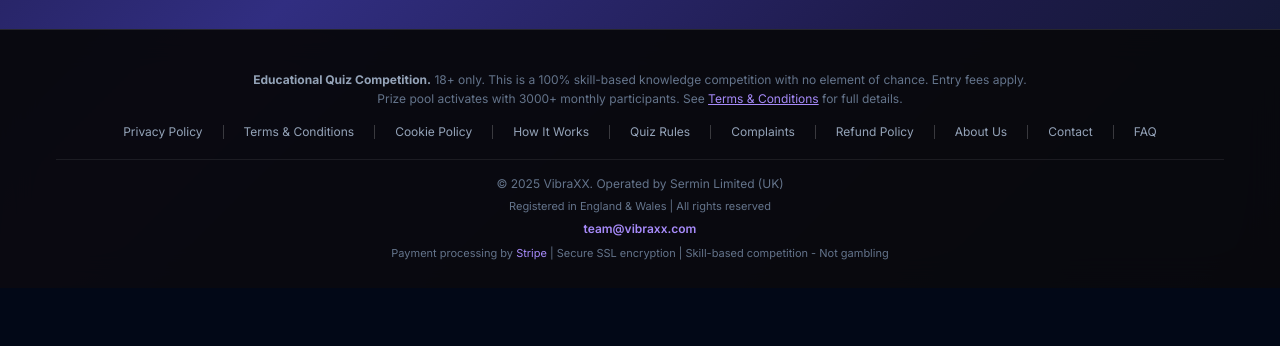
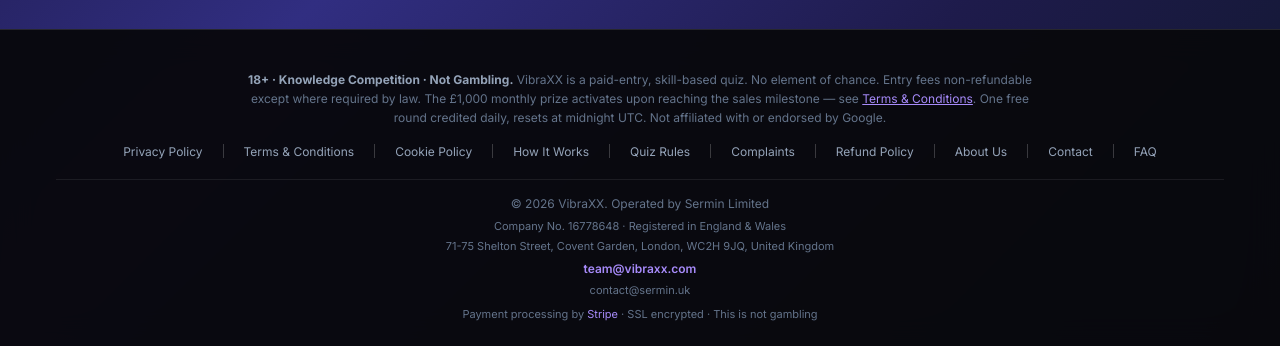
Before and after one commit to GurhanAksoy/vibraxx-website, a Next.js app: page /leaderboard in a window 1280 px wide. Shown: the part 993-1339 px from the top of the page. Before the commit the page ends 1281 px from the top, so only its background shows below. Built offline with nearby package versions, Linux system fonts and the light colour scheme; no server answers.

Commit message:
Update Footer.tsx

```diff
--- a/src/components/Footer.tsx
+++ b/src/components/Footer.tsx
@@ -81,19 +81,20 @@
 
       <footer className="vx-footer">
         <div className="vx-container">
+
           <div className="vx-footer-legal">
-            <strong style={{ color: "#94a3b8" }}>Educational Quiz Competition.</strong> 18+ only. This is a 100% skill-based
-            knowledge competition with no element of chance. Entry fees apply. Prize pool activates with 3000+ monthly participants. See{" "}
-            <a href="/terms" style={{ color: "#a78bfa", textDecoration: "underline" }}>
-              Terms & Conditions
-            </a>{" "}
-            for full details.
+            <strong style={{ color: "#94a3b8" }}>18+ · Knowledge Competition · Not Gambling.</strong>{" "}
+            VibraXX is a paid-entry, skill-based quiz. No element of chance. Entry fees non-refundable except where required by law.
+            The £1,000 monthly prize activates upon reaching the sales milestone — see{" "}
+            <a href="/terms" style={{ color: "#a78bfa", textDecoration: "underline" }}>Terms &amp; Conditions</a>.
+            One free round credited daily, resets at midnight UTC.
+            Not affiliated with or endorsed by Google.
           </div>
 
           <nav className="vx-footer-links" aria-label="Footer navigation">
             <a href="/privacy">Privacy Policy</a>
             <span className="vx-footer-divider" />
-            <a href="/terms">Terms & Conditions</a>
+            <a href="/terms">Terms &amp; Conditions</a>
             <span className="vx-footer-divider" />
             <a href="/cookies">Cookie Policy</a>
             <span className="vx-footer-divider" />
@@ -114,12 +115,15 @@
 
           <div className="vx-footer-company">
             <div style={{ marginBottom: 8, textAlign: "center" }}>
-              © 2025 VibraXX. Operated by Sermin Limited (UK)
+              © {new Date().getFullYear()} VibraXX. Operated by Sermin Limited
+            </div>
+            <div style={{ fontSize: 11, color: "#64748b", marginBottom: 6, textAlign: "center" }}>
+              Company No. 16778648 · Registered in England &amp; Wales
             </div>
             <div style={{ fontSize: 11, color: "#64748b", marginBottom: 8, textAlign: "center" }}>
-              Registered in England & Wales | All rights reserved
+              71-75 Shelton Street, Covent Garden, London, WC2H 9JQ, United Kingdom
             </div>
-            <div style={{ marginBottom: 10, textAlign: "center" }}>
+            <div style={{ marginBottom: 6, textAlign: "center" }}>
               <a
                 href="mailto:team@vibraxx.com"
                 style={{ color: "#a78bfa", textDecoration: "none", fontSize: 12, fontWeight: 600 }}
@@ -127,14 +131,28 @@
                 team@vibraxx.com
               </a>
             </div>
+            <div style={{ marginBottom: 10, textAlign: "center" }}>
+              <a
+                href="mailto:contact@sermin.uk"
+                style={{ color: "#64748b", textDecoration: "none", fontSize: 11 }}
+              >
+                contact@sermin.uk
+              </a>
+            </div>
             <div style={{ fontSize: 11, textAlign: "center" }}>
               Payment processing by{" "}
-              <a href="https://stripe.com" target="_blank" rel="noopener noreferrer" style={{ color: "#a78bfa", textDecoration: "none" }}>
+              <a
+                href="https://stripe.com"
+                target="_blank"
+                rel="noopener noreferrer"
+                style={{ color: "#a78bfa", textDecoration: "none" }}
+              >
                 Stripe
               </a>{" "}
-              | Secure SSL encryption | Skill-based competition - Not gambling
+              · SSL encrypted · This is not gambling
             </div>
           </div>
+
         </div>
       </footer>
     </>
```
